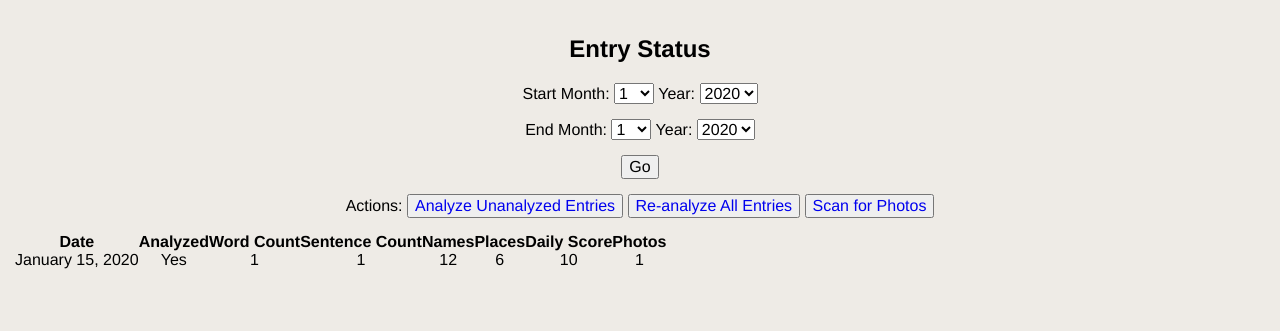
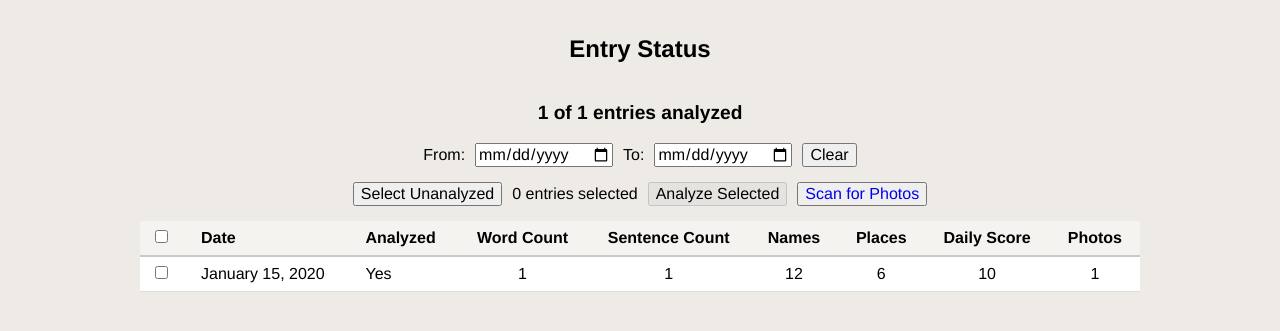
Before and after one commit to HaloZero/journal_formatter, a Flask app: page /status in a window 1280 px wide. Shown: the part 42-373 px from the top of the page. Run offline with Flask 3, Linux system fonts and the light colour scheme; tables that the repository leaves empty hold one stand-in row (values such as "Sample post"); some libraries are stand-ins or nearby versions.

Commit message:
Improving styling for status page and splitting js/css

```diff
--- a/app/routes.py
+++ b/app/routes.py
@@ -372,23 +372,13 @@ def _distinct_array_values(column):
 
 @app.route('/status')
 def entries_status():
-	parser = DateRangeParser(request, RequestLengthStyle.DEFAULT_ALL)
+	entries = models.JournalEntry.query.order_by(models.JournalEntry.entry_date.desc()).all()
+	analyzed_count = sum(1 for entry in entries if entry.word_count is not None)
 
-	start_of_range = parser.start_of_range()
-	end_of_range = parser.end_of_range()
-
-	entries = models.JournalEntry.query.filter(
-		and_(models.JournalEntry.entry_date >= start_of_range,
-			models.JournalEntry.entry_date <= end_of_range)).order_by(models.JournalEntry.entry_date.desc())
-
-	template_args = {
-		'entries': entries,
-		'formAction':'/status'
-	}
-
-	template_args.update(parser.template_args())
-
-	return render_template('status.html', **template_args)
+	return render_template('status.html',
+		entries=entries,
+		total_count=len(entries),
+		analyzed_count=analyzed_count)
 
 def _calculate_years_for_selector():
 	first_entry = models.JournalEntry.query.order_by(models.JournalEntry.entry_date).first()
@@ -431,11 +421,16 @@ def import_entries():
 
 	return render_template('analyze.html', thread_id=thread_id)
 
-@app.route('/analyze')
+@app.route('/analyze', methods=['GET', 'POST'])
 def analyze_entries():
 	global operation_threads
 
-	if request.args.get('only_unanalyzed'):
+	entry_ids_param = request.form.get('entry_ids') if request.method == 'POST' else None
+
+	if entry_ids_param is not None:
+		entry_ids = [int(id) for id in entry_ids_param.split(',') if id]
+		entries = models.JournalEntry.query.filter(models.JournalEntry.id.in_(entry_ids)).all()
+	elif request.args.get('only_unanalyzed'):
 		entries = models.JournalEntry.query.filter(models.JournalEntry.word_count.is_(None)).all()
 	else:
 		entries = models.JournalEntry.query.all()
--- a/app/static/javascript/main.js
+++ b/app/static/javascript/main.js
@@ -1,8 +1,6 @@
 $(function() {
 	setupNav()
 	setupAnalyze()
-	setupClassify()
-	setupAnalysisProgress()
 });
 
 /// setup the hamburger toggle and the Charts dropdown/accordion in the nav
@@ -30,7 +28,8 @@ function setupNav() {
 	})
 }
 
-/// setup the button to analyze a journal entry
+/// setup the button to analyze a journal entry (used on the entry list
+/// and day-in-history pages, via _entry.html)
 function setupAnalyze() {
 	$('button.analyze_sentiment').on('click', function() {
 		var $entryElement = $(this).closest(".entry").find("pre")
@@ -56,48 +55,3 @@ function setupAnalyze() {
 			})
 	});
 }
-
-function setupClassify() {
-	$(".sentence button").on('click', function() {
-		var sentence = $(this).closest(".sentence").find("pre").text()
-		var sentiment = $(this).data('sentiment')
-		var $sentence = $(this).closest(".sentence")
-		if ($sentence.hasClass('disabled')) {
-			return
-		}
-
-		$.post(
-			'post_classify_sentence',
-			{ 'sentence' : sentence, 'sentiment' : sentiment },
-			function (response) {
-				$sentence.addClass("classified")
-			})
-	})
-}
-
-/// Setup the progress indicator for the analyzer/importing entries
-function setupAnalysisProgress() {
-	if ($(".thread").length > 0) {
-		var threadID = $(".thread").data("thread");
-		var interval = setInterval(function() {
-			updateAnalysisProgress(threadID, function() {
-				clearInterval(interval)
-			})
-		}, 5000)
-	}
-}
-
-/// Update the analysis progress
-function updateAnalysisProgress(threadID, completion) {
-	$.getJSON(
-		'/progress-analyze/'+threadID,
-		function (response) {
-			var responsePercent = (response.percent_complete * 100).toFixed(2)
-			$(".progress-container h1").text(`${responsePercent}% complete`)
-			$(".progress-container h3").text(`Processing ${response.total_entries} Entries`)
-			$("#analysis-progress").val(responsePercent)
-			if (responsePercent == 100) {
-				completion()
-			}
-		})
-}
--- /dev/null
+++ b/app/static/javascript/status.js
@@ -0,0 +1,71 @@
+/* status.html only */
+
+$(function() {
+	setupStatusPage()
+});
+
+/// Setup the /status page: date-range filtering, row selection, and
+/// wiring "Analyze Selected" to only the checked entries.
+function setupStatusPage() {
+	if ($('.table-container').length === 0 || $('.entry-select').length === 0) {
+		return
+	}
+
+	$('#filter-start-date, #filter-end-date').on('change', applyDateFilter)
+	$('#clear-date-filter').on('click', function() {
+		$('#filter-start-date, #filter-end-date').val('')
+		applyDateFilter()
+	})
+
+	$('#select-all').on('change', function() {
+		var checked = $(this).prop('checked')
+		visibleRows().find('.entry-select').prop('checked', checked)
+		updateSelectionState()
+	})
+
+	$('#select-unanalyzed').on('click', function() {
+		$('.entry-select').prop('checked', false)
+		visibleRows().filter('[data-analyzed="false"]').find('.entry-select').prop('checked', true)
+		updateSelectionState()
+	})
+
+	$('.entry-select').on('change', updateSelectionState)
+
+	$('#analyze-selected-form').on('submit', function() {
+		var ids = selectedEntryIds()
+		$('#entry-ids-field').val(ids.join(','))
+	})
+
+	updateSelectionState()
+}
+
+function visibleRows() {
+	return $('.table-container tbody tr').filter(function() {
+		return $(this).css('display') !== 'none'
+	})
+}
+
+function applyDateFilter() {
+	var startDate = $('#filter-start-date').val()
+	var endDate = $('#filter-end-date').val()
+
+	$('.table-container tbody tr').each(function() {
+		var rowDate = $(this).data('date')
+		var visible = (!startDate || rowDate >= startDate) && (!endDate || rowDate <= endDate)
+		$(this).toggle(visible)
+	})
+
+	updateSelectionState()
+}
+
+function selectedEntryIds() {
+	return $('.entry-select:checked').map(function() {
+		return $(this).val()
+	}).get()
+}
+
+function updateSelectionState() {
+	var count = selectedEntryIds().length
+	$('#selected-count').text(count + (count == 1 ? ' entry selected' : ' entries selected'))
+	$('#analyze-selected-button').prop('disabled', count === 0)
+}
--- a/app/static/stylesheets/main.css
+++ b/app/static/stylesheets/main.css
@@ -252,30 +252,6 @@ pre .positive_2 {
 	font-weight: bold;
 }
 
-/*sentence */
-
-.sentence button {
-	margin-right: 15px;
-}
-
-.sentence.classified pre {
-	text-decoration: line-through;
-}
-
-.sentence.classified button {
-	border: 1px solid #999999;
-	background-color: #cccccc;
-	color: #666666;
-}
-
-/*Analysis and progress*/
-
-.thread progress {
-	height: 5em;
-	width: 20em;
-	max-width: 100%;
-}
-
 /* Chart */
 
 .chart-container {
@@ -286,8 +262,37 @@ pre .positive_2 {
 /* Wide tables (places, status) scroll horizontally instead of
    overflowing the page on narrow screens */
 .table-container {
+	max-width: 1000px;
 	width: 100%;
+	margin: 0 auto;
 	overflow-x: auto;
+}
+
+.table-container table {
+	width: 100%;
+	border-collapse: collapse;
+	background-color: white;
+}
+
+.table-container th,
+.table-container td {
+	padding: 8px 15px;
+	text-align: left;
+	border-bottom: 1px solid #ddd;
+}
+
+.table-container th {
+	background-color: #f5f3ef;
+	border-bottom: 2px solid #C9C9C9;
+}
+
+.table-container th.text-center,
+.table-container td.text-center {
+	text-align: center;
+}
+
+.table-container tbody tr:hover {
+	background-color: #f9f8f5;
 }
 
 /* Name/place tags on an entry */
--- /dev/null
+++ b/app/static/stylesheets/status.css
@@ -0,0 +1,17 @@
+/* status.html only */
+
+.status-summary {
+	font-size: 1.2em;
+	font-weight: bold;
+}
+
+.date-filter,
+.selection-bar {
+	max-width: 1000px;
+	margin: 0 auto 15px;
+	display: flex;
+	align-items: center;
+	justify-content: center;
+	flex-wrap: wrap;
+	gap: 10px;
+}
--- a/app/templates/analyze.html
+++ b/app/templates/analyze.html
@@ -2,6 +2,8 @@
 <html>
 {% include "_head.html" %}
 <body>
+<link rel="stylesheet" type="text/css" href="{{ url_for('static', filename='stylesheets/analyze.css') }}">
+<script src="{{ url_for('static', filename='javascript/analyze.js') }}"></script>
 
 {% include "_header_nav.html" %}
 
--- a/app/templates/classify.html
+++ b/app/templates/classify.html
@@ -2,6 +2,8 @@
 <html>
 {% include "_head.html" %}
 <body>
+<link rel="stylesheet" type="text/css" href="{{ url_for('static', filename='stylesheets/classify.css') }}">
+<script src="{{ url_for('static', filename='javascript/classify.js') }}"></script>
 
 {% include "_header_nav.html" %}
 
--- a/app/templates/status.html
+++ b/app/templates/status.html
@@ -2,22 +2,33 @@
 <html>
 {% include "_head.html" %}
 <body>
+<link rel="stylesheet" type="text/css" href="{{ url_for('static', filename='stylesheets/status.css') }}">
+<script src="{{ url_for('static', filename='javascript/status.js') }}"></script>
 
 {% include "_header_nav.html" %}
 
 <div class="content">
-    <form method="get" action={{ formAction }}>
-        <div>
-            <span><h2>Entry Status</h2></span>
-        </div>
+    <h2>Entry Status</h2>
 
-        {% include "_range_nav.html" %}
-    </form>
+    <p class="status-summary">{{ analyzed_count }} of {{ total_count }} entries analyzed</p>
 
-    <div class="scores" style="padding: 15px 0;">
-        <span>Actions:</span>
-        <a href="/analyze?only_unanalyzed=1"><button type="button">Analyze Unanalyzed Entries</button></a>
-        <a href="/analyze"><button type="button">Re-analyze All Entries</button></a>
+    <div class="date-filter">
+        <span>From:</span>
+        <input type="date" id="filter-start-date">
+        <span>To:</span>
+        <input type="date" id="filter-end-date">
+        <button type="button" id="clear-date-filter">Clear</button>
+    </div>
+
+    <div class="selection-bar">
+        <button type="button" id="select-unanalyzed">Select Unanalyzed</button>
+        <span id="selected-count">0 entries selected</span>
+
+        <form method="post" action="/analyze" id="analyze-selected-form">
+            <input type="hidden" name="entry_ids" id="entry-ids-field">
+            <button type="submit" id="analyze-selected-button" disabled>Analyze Selected</button>
+        </form>
+
         <a href="/import_photos"><button type="button">Scan for Photos</button></a>
     </div>
 
@@ -25,27 +36,29 @@
         <table>
             <thead>
                 <tr>
+                    <th><input type="checkbox" id="select-all"></th>
                     <th>Date</th>
                     <th>Analyzed</th>
-                    <th>Word Count</th>
-                    <th>Sentence Count</th>
-                    <th>Names</th>
-                    <th>Places</th>
-                    <th>Daily Score</th>
-                    <th>Photos</th>
+                    <th class="text-center">Word Count</th>
+                    <th class="text-center">Sentence Count</th>
+                    <th class="text-center">Names</th>
+                    <th class="text-center">Places</th>
+                    <th class="text-center">Daily Score</th>
+                    <th class="text-center">Photos</th>
                 </tr>
             </thead>
             <tbody>
                 {% for entry in entries %}
-                <tr>
+                <tr data-date="{{ entry.entry_date.isoformat() }}" data-analyzed="{{ 'true' if entry.word_count is not none else 'false' }}">
+                    <td><input type="checkbox" class="entry-select" value="{{ entry.id }}"></td>
                     <td>{{ entry.entry_date.strftime("%B %d, %Y") }}</td>
                     <td>{{ "Yes" if entry.word_count is not none else "No" }}</td>
-                    <td>{{ entry.word_count if entry.word_count is not none else "—" }}</td>
-                    <td>{{ entry.sentence_count if entry.sentence_count is not none else "—" }}</td>
-                    <td>{{ entry.names|length if entry.names else 0 }}</td>
-                    <td>{{ entry.locations|length if entry.locations else 0 }}</td>
-                    <td>{{ entry.daily_score if entry.daily_score is not none else "—" }}</td>
-                    <td>{{ entry.photos|length }}</td>
+                    <td class="text-center">{{ entry.word_count if entry.word_count is not none else "—" }}</td>
+                    <td class="text-center">{{ entry.sentence_count if entry.sentence_count is not none else "—" }}</td>
+                    <td class="text-center">{{ entry.names|length if entry.names else 0 }}</td>
+                    <td class="text-center">{{ entry.locations|length if entry.locations else 0 }}</td>
+                    <td class="text-center">{{ entry.daily_score if entry.daily_score is not none else "—" }}</td>
+                    <td class="text-center">{{ entry.photos|length }}</td>
                 </tr>
                 {% endfor %}
             </tbody>
```
Also changed, not shown: app/static/javascript/analyze.js (added, +32 -0 lines), app/static/javascript/classify.js (added, +23 -0 lines), app/static/stylesheets/analyze.css (added, +7 -0 lines), app/static/stylesheets/classify.css (added, +15 -0 lines).
